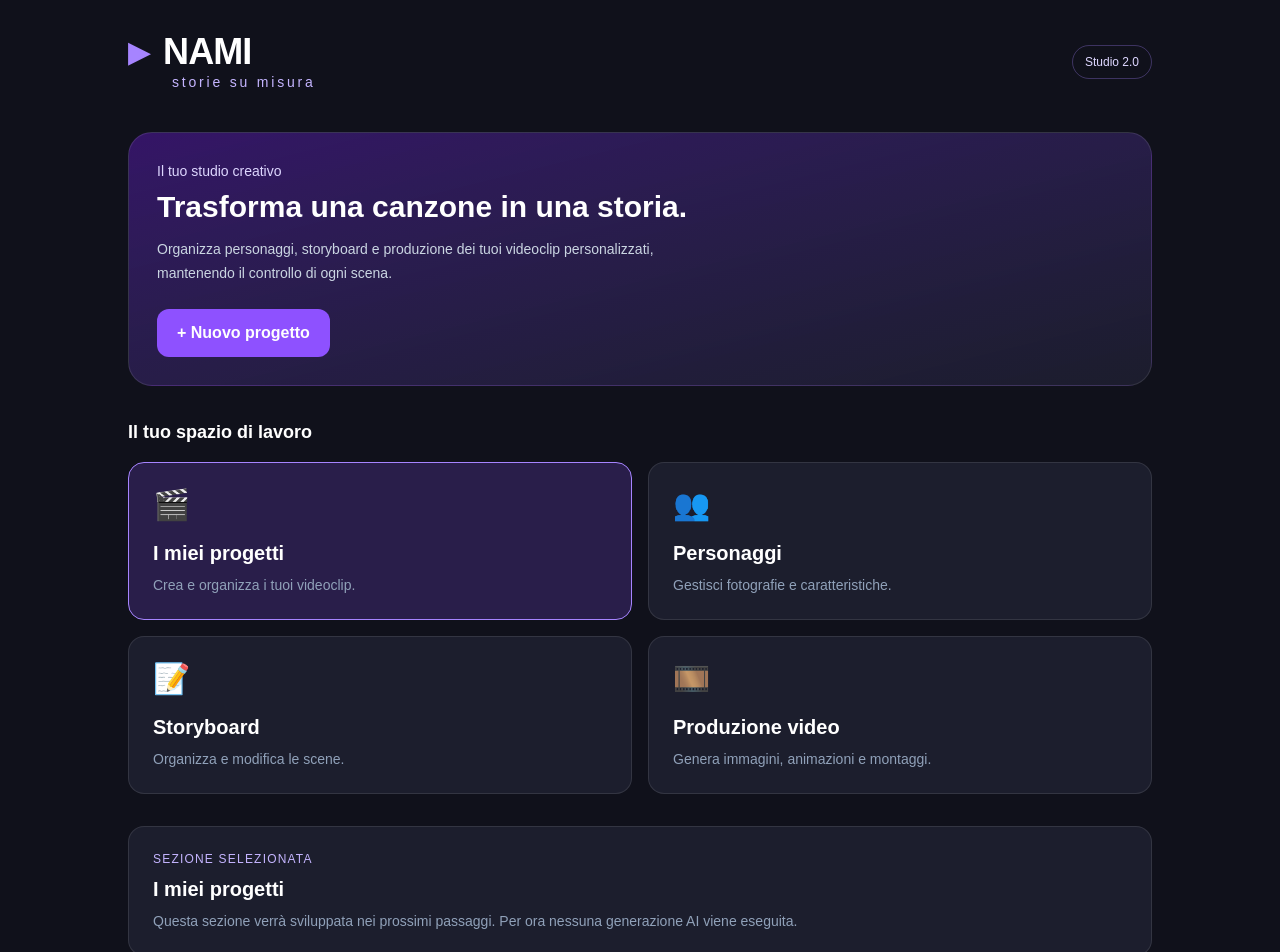
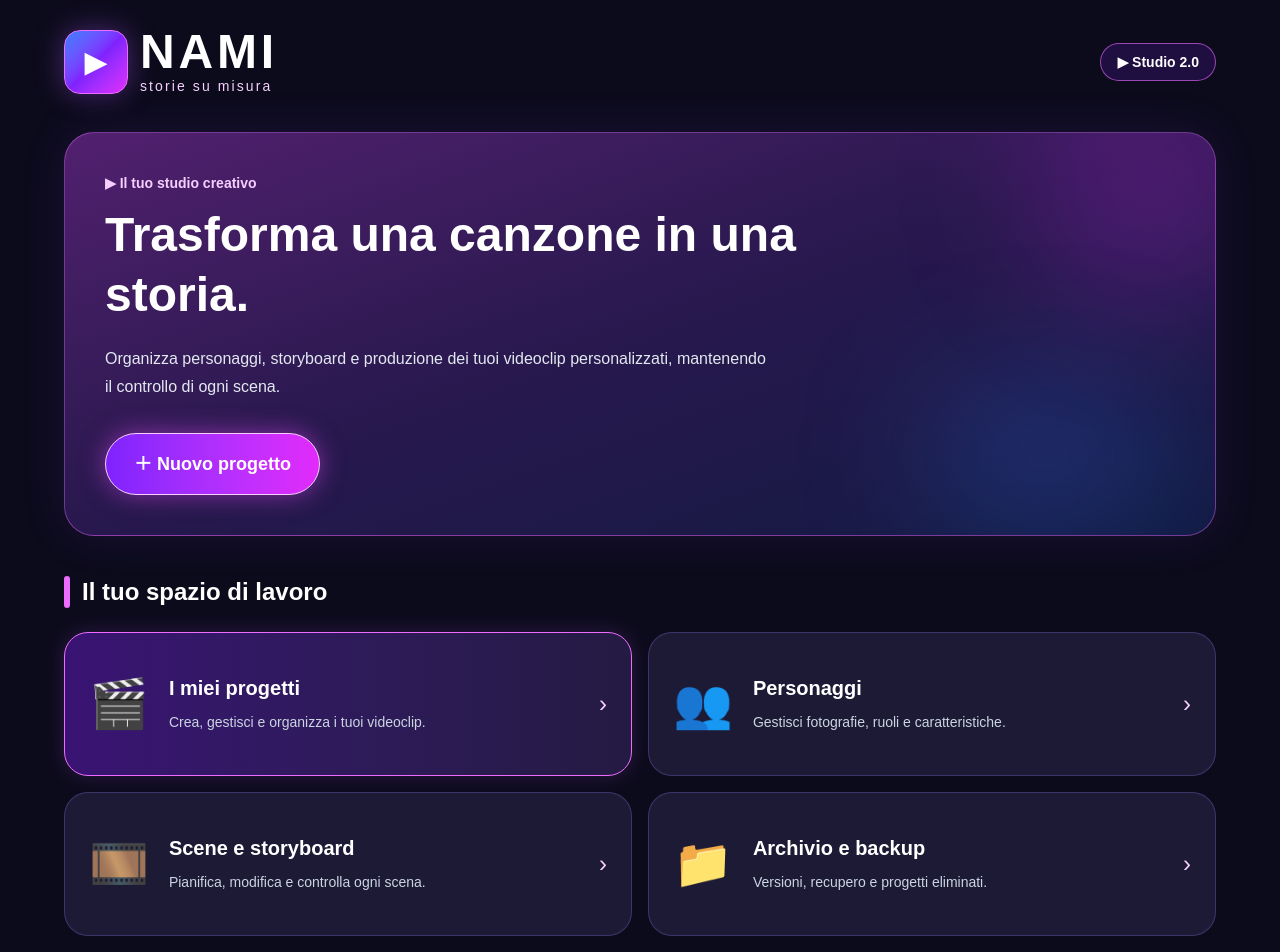
Before and after one commit to NamiStorieSuMisura/nami-studio, a Next.js app in the folder web/: page / in a window 1280 px wide. Shown: the top 952 px of the page. Built offline with nearby package versions, Linux system fonts and the light colour scheme.

Commit message:
Nuova grafica viola NAMI Studio

```diff
--- a/web/src/app/page.tsx
+++ b/web/src/app/page.tsx
@@ -4,85 +4,124 @@
 import { useState } from "react";
 
 const sections = [
-  { icon: "🎬", title: "I miei progetti", description: "Crea e organizza i tuoi videoclip." },
-  { icon: "👥", title: "Personaggi", description: "Gestisci fotografie e caratteristiche." },
-  { icon: "📝", title: "Storyboard", description: "Organizza e modifica le scene." },
-  { icon: "🎞️", title: "Produzione video", description: "Genera immagini, animazioni e montaggi." },
+  {
+    icon: "🎬",
+    title: "I miei progetti",
+    description: "Crea, gestisci e organizza i tuoi videoclip.",
+  },
+  {
+    icon: "👥",
+    title: "Personaggi",
+    description: "Gestisci fotografie, ruoli e caratteristiche.",
+  },
+  {
+    icon: "🎞️",
+    title: "Scene e storyboard",
+    description: "Pianifica, modifica e controlla ogni scena.",
+  },
+  {
+    icon: "📁",
+    title: "Archivio e backup",
+    description: "Versioni, recupero e progetti eliminati.",
+  },
 ];
 
 export default function Home() {
   const [selected, setSelected] = useState("I miei progetti");
 
   return (
-    <main className="min-h-screen bg-[#10111b] px-5 py-8 text-white">
-      <div className="mx-auto max-w-5xl">
-        <header className="mb-10 flex items-center justify-between gap-4">
+    <main className="min-h-screen bg-[#0c0b1b] px-4 py-7 text-white sm:px-8">
+      <div className="mx-auto max-w-6xl">
+        <header className="mb-9 flex flex-wrap items-center justify-between gap-4">
+          <div className="flex items-center gap-3">
+            <div className="flex h-16 w-16 items-center justify-center rounded-2xl border border-fuchsia-400 bg-gradient-to-br from-blue-500 via-violet-600 to-fuchsia-500 text-3xl shadow-[0_0_28px_#a855f766]">
+              ▶
+            </div>
             <div>
-            <div className="flex items-center gap-3">
-              <span className="text-3xl text-violet-400">▶</span>
-              <h1 className="text-4xl font-bold tracking-tight">NAMI</h1>
-            </div>
-            <p className="ml-11 text-sm tracking-[0.2em] text-violet-300">
+              <h1 className="text-4xl font-black tracking-[0.08em] sm:text-5xl">
+                NAMI
+              </h1>
+              <p className="text-sm tracking-[0.15em] text-fuchsia-200">
                 storie su misura
               </p>
             </div>
-          <span className="rounded-full border border-violet-400/30 px-3 py-2 text-xs text-violet-200">
-            Studio 2.0
+          </div>
+
+          <span className="rounded-full border border-fuchsia-400/60 bg-violet-900/30 px-4 py-2 text-sm font-semibold">
+            ▶ Studio 2.0
           </span>
         </header>
 
-        <section className="mb-8 rounded-3xl border border-white/10 bg-gradient-to-br from-violet-900/60 to-[#1c1d2d] p-7">
-          <p className="mb-2 text-sm text-violet-200">Il tuo studio creativo</p>
-          <h2 className="mb-3 text-3xl font-semibold">
+        <section className="relative overflow-hidden rounded-[30px] border border-fuchsia-400/40 bg-gradient-to-br from-[#52206f] via-[#27184d] to-[#111a42] p-7 shadow-[0_0_45px_#7c3aed22] sm:p-10">
+          <div className="pointer-events-none absolute -right-16 -top-20 h-64 w-64 rounded-full bg-fuchsia-500/20 blur-3xl" />
+          <div className="pointer-events-none absolute bottom-0 right-10 h-40 w-64 rounded-full bg-blue-500/20 blur-3xl" />
+
+          <div className="relative">
+            <p className="mb-3 text-sm font-semibold text-fuchsia-200">
+              ▶ Il tuo studio creativo
+            </p>
+
+            <h2 className="max-w-3xl text-3xl font-extrabold leading-tight sm:text-5xl">
               Trasforma una canzone in una storia.
             </h2>
-          <p className="max-w-xl text-sm leading-6 text-slate-300">
+
+            <p className="mt-5 max-w-2xl text-sm leading-7 text-slate-200 sm:text-base">
               Organizza personaggi, storyboard e produzione dei tuoi videoclip
               personalizzati, mantenendo il controllo di ogni scena.
             </p>
+
             <button
               onClick={() => setSelected("I miei progetti")}
-            className="mt-6 rounded-xl bg-violet-500 px-5 py-3 font-semibold text-white hover:bg-violet-400"
+              className="mt-8 rounded-full border border-fuchsia-200 bg-gradient-to-r from-violet-600 to-fuchsia-500 px-7 py-4 text-lg font-bold shadow-[0_0_25px_#d946ef88] transition hover:brightness-125"
             >
-            + Nuovo progetto
+              ＋ Nuovo progetto
             </button>
+          </div>
         </section>
 
-        <h3 className="mb-4 text-lg font-semibold">Il tuo spazio di lavoro</h3>
+        <div className="mb-6 mt-10 flex items-center gap-3">
+          <div className="h-8 w-1.5 rounded-full bg-fuchsia-400" />
+          <h3 className="text-2xl font-bold">Il tuo spazio di lavoro</h3>
+        </div>
 
         <div className="grid gap-4 sm:grid-cols-2">
           {sections.map((section) => (
             <button
               key={section.title}
               onClick={() => setSelected(section.title)}
-              className={`rounded-2xl border p-6 text-left transition ${
+              className={`flex min-h-36 items-center gap-5 rounded-3xl border p-6 text-left transition hover:border-fuchsia-400 ${
                 selected === section.title
-                  ? "border-violet-400 bg-violet-500/20"
-                  : "border-white/10 bg-[#1c1e2d] hover:border-violet-400/50"
+                  ? "border-fuchsia-400 bg-gradient-to-r from-violet-900/70 to-[#241b43] shadow-[0_0_20px_#a855f733]"
+                  : "border-violet-400/25 bg-[#1d1a36]"
               }`}
             >
-              <span className="text-3xl">{section.icon}</span>
-              <h4 className="mt-4 text-xl font-semibold">{section.title}</h4>
-              <p className="mt-2 text-sm text-slate-400">
+              <span className="text-5xl">{section.icon}</span>
+
+              <div className="flex-1">
+                <h4 className="text-xl font-bold">{section.title}</h4>
+                <p className="mt-2 text-sm leading-6 text-slate-300">
                   {section.description}
                 </p>
+              </div>
+
+              <span className="text-2xl text-fuchsia-200">›</span>
             </button>
           ))}
         </div>
 
-        <section className="mt-8 rounded-2xl border border-white/10 bg-[#1c1e2d] p-6">
-          <p className="mb-2 text-xs uppercase tracking-widest text-violet-300">
+        <section className="mt-7 rounded-3xl border border-violet-400/20 bg-[#19162e] p-6">
+          <p className="text-xs font-semibold uppercase tracking-widest text-fuchsia-300">
             Sezione selezionata
           </p>
-          <h3 className="text-xl font-semibold">{selected}</h3>
+          <h3 className="mt-2 text-xl font-bold">{selected}</h3>
           <p className="mt-2 text-sm text-slate-400">
-            Questa sezione verrà sviluppata nei prossimi passaggi.
-            Per ora nessuna generazione AI viene eseguita.
+            Stiamo preparando questa funzione. Nessuna generazione AI
+            viene avviata da questa pagina.
           </p>
         </section>
 
         <footer className="mt-10 text-center text-xs text-slate-500">
-          NAMI Studio — Storie su misura
+          ▶ NAMI — storie su misura
         </footer>
       </div>
     </main>
```
Lines whose indentation alone changed are shown as unchanged.
